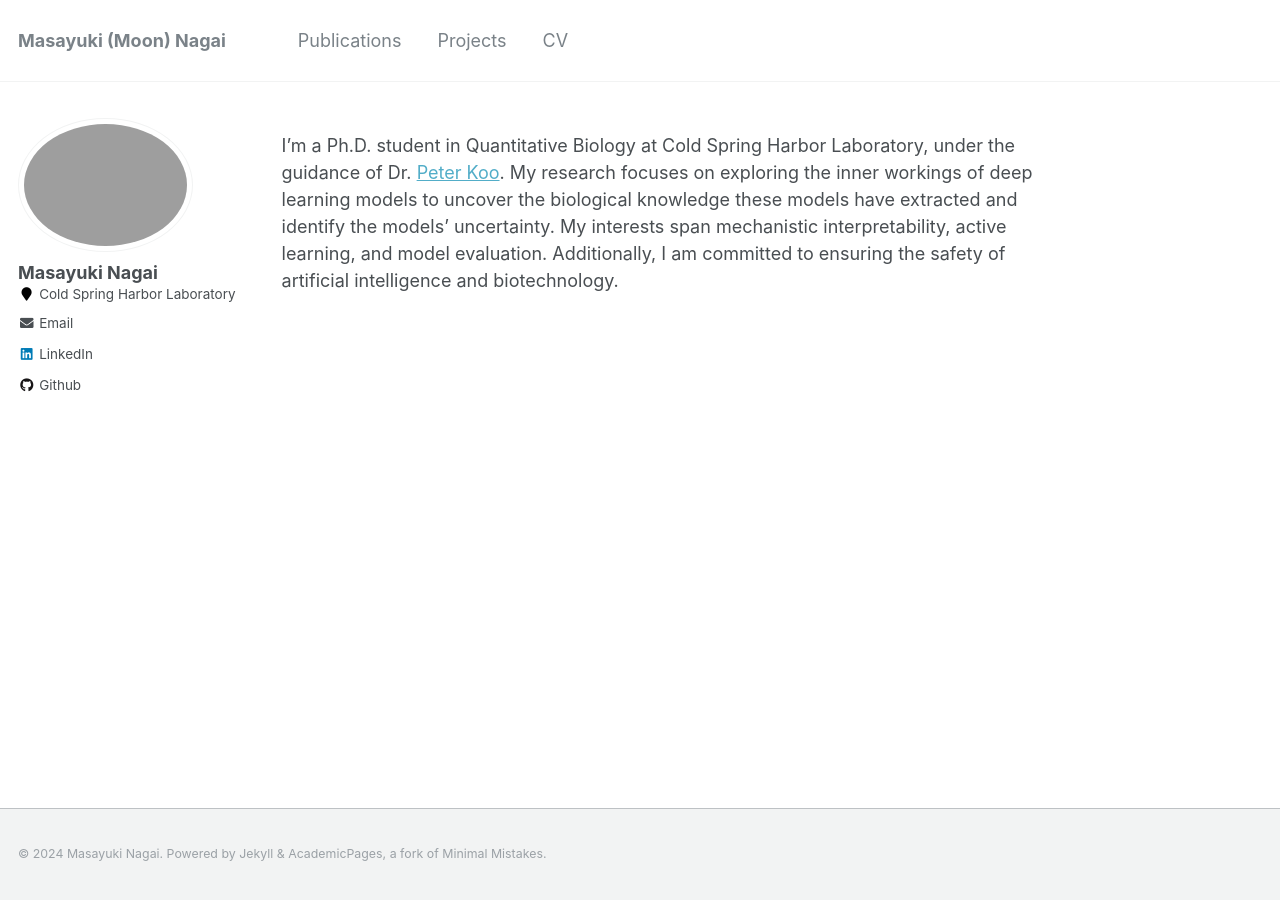
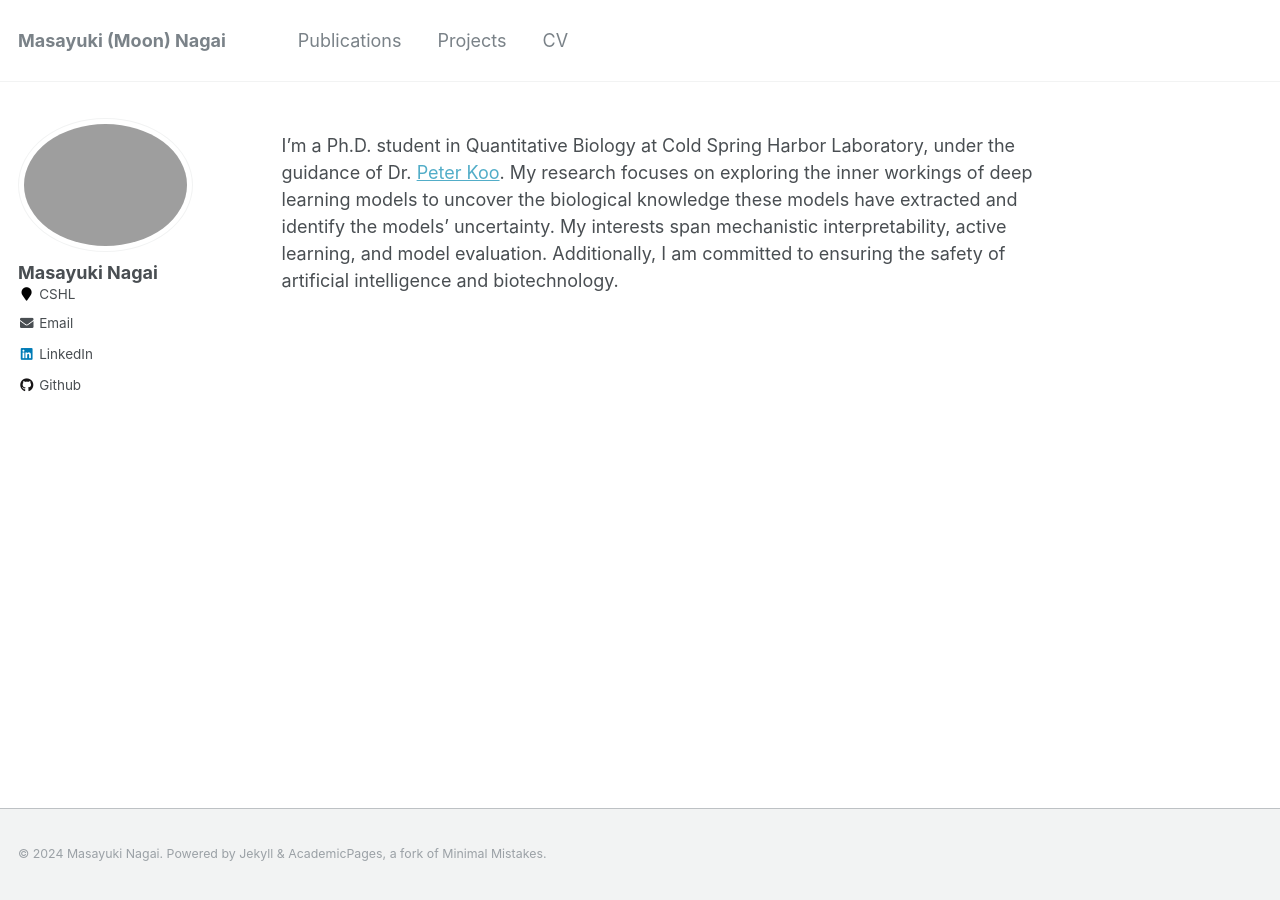
Before and after one commit to MasayukiNagai/MasayukiNagai.github.io, a Jekyll site: the page built from _pages/about.md, in a window 1280 px wide. Built offline with Jekyll 4.4.1, drawn with Linux system fonts in a browser that asks for light colours.

Commit message:
Update about

```diff
--- a/_config.yml
+++ b/_config.yml
@@ -84,7 +84,7 @@ author:
   avatar           : "profile_image.png"
   bio              : # "Your biography for the left-hand sidebar"
   location         : # "Location"
-  employer         : Cold Spring Harbor Laboratory
+  employer         : CSHL
   pubmed           : # "https://www.ncbi.nlm.nih.gov/pubmed/?term=john+snow"
   googlescholar    : # "http://yourfullgooglescholarurl.com"
   email            : moon.masayukinagai@gmail.com
```
